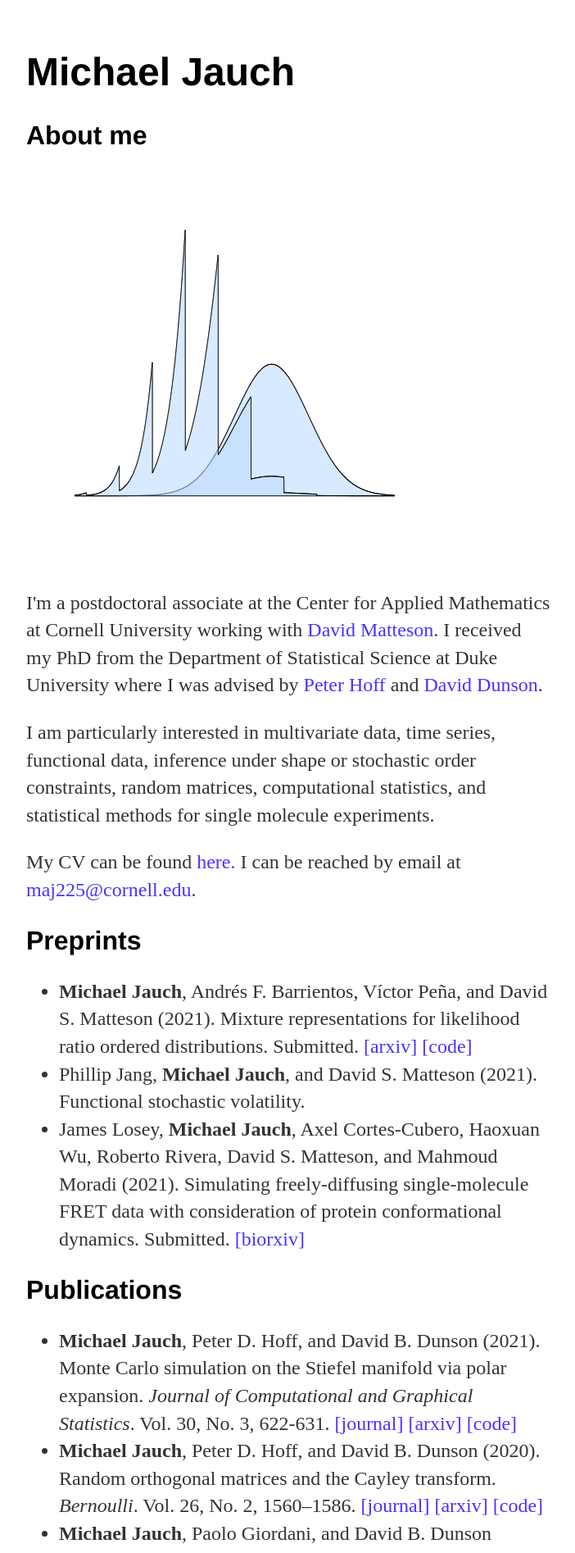
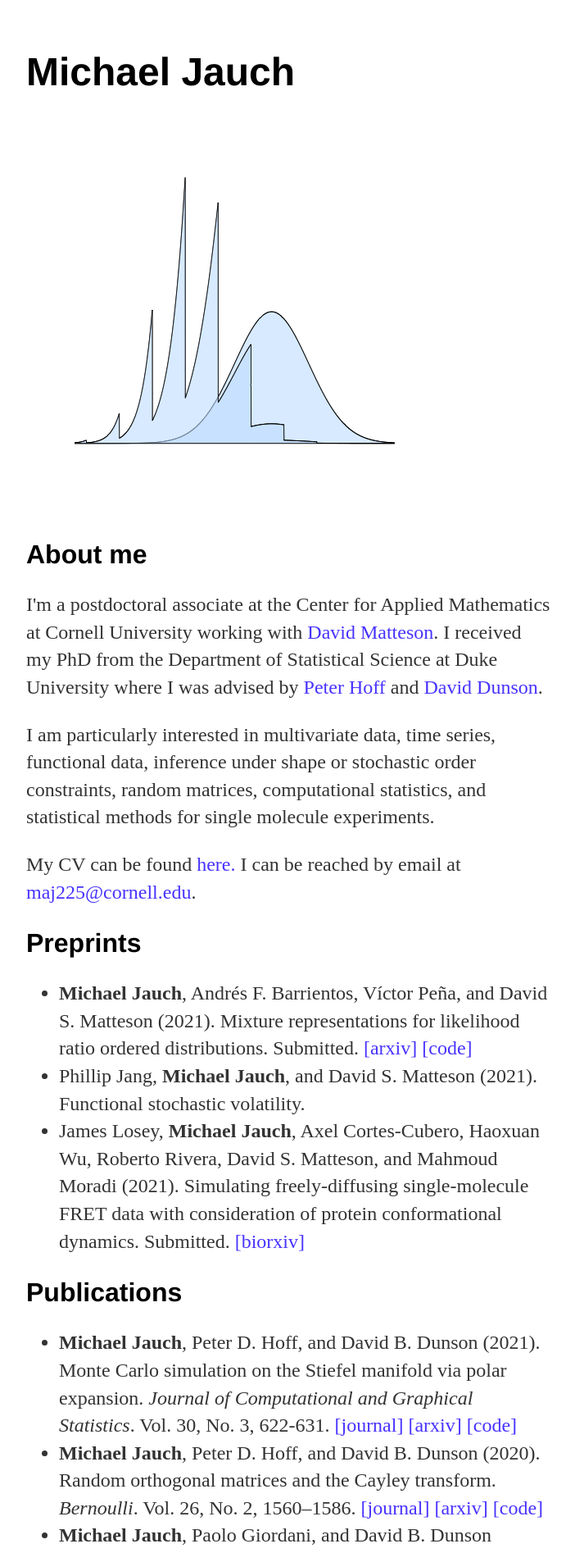
Before and after one commit to michaeljauch/michaeljauch.github.io, a Jekyll site: the page built from index.html, in a window 1280 px wide. Shown: the top 1894 px of the page at 82% size, without its empty margins (288-990 px from the left). Built offline with Jekyll 4.4.1, drawn with Linux system fonts in a browser that asks for light colours.

Commit message:
move gif

```diff
--- a/index.html
+++ b/index.html
@@ -13,8 +13,8 @@ title: Michael Jauch
 </script>
 <div class="blurb">
 	<h1>Michael Jauch</h1>
+  <IMG SRC="http://michaeljauch.github.io/lr.gif">
 	<h2>About me</h2>
-  <IMG SRC="http://michaeljauch.github.io/lr.gif">
   <p> I'm a postdoctoral associate at the Center for Applied Mathematics at Cornell University working with <a href="https://davidsmatteson.com/" style="color:#4833FF;">David Matteson</a>. I received my PhD from the Department of Statistical Science at Duke University where I was advised by <a href="https://pdhoff.github.io/" style="color:#4833FF;">Peter Hoff</a> and <a href="https://stat.duke.edu/people/david-b-dunson" style="color:#4833FF;">David Dunson</a>. </p>
 
   <!-- <p>Very broadly, I'm interested in methodology for multivariate data. My dissertation research addresses challenges which arise in Bayesian analyses of statistical models with orthogonal matrix parameters, including computation and prior specification. </p> -->
```
